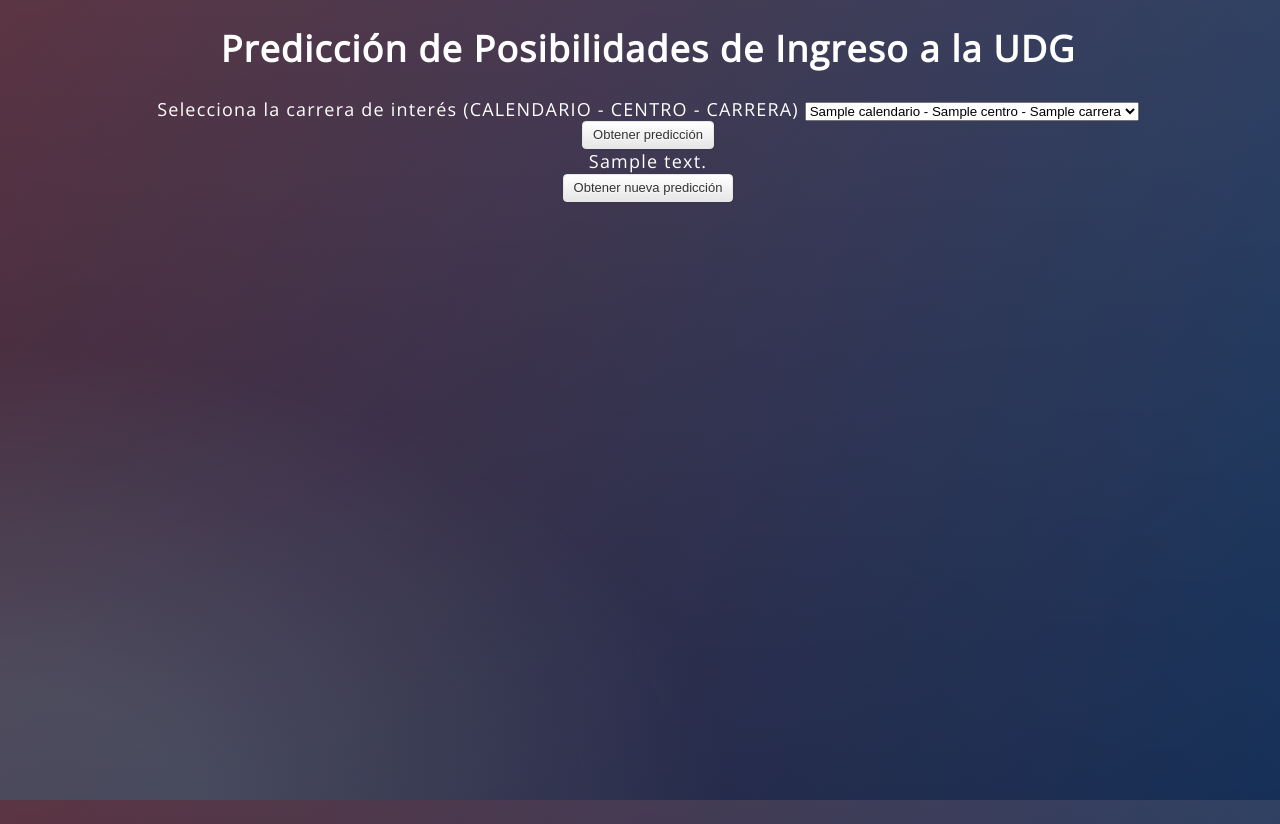
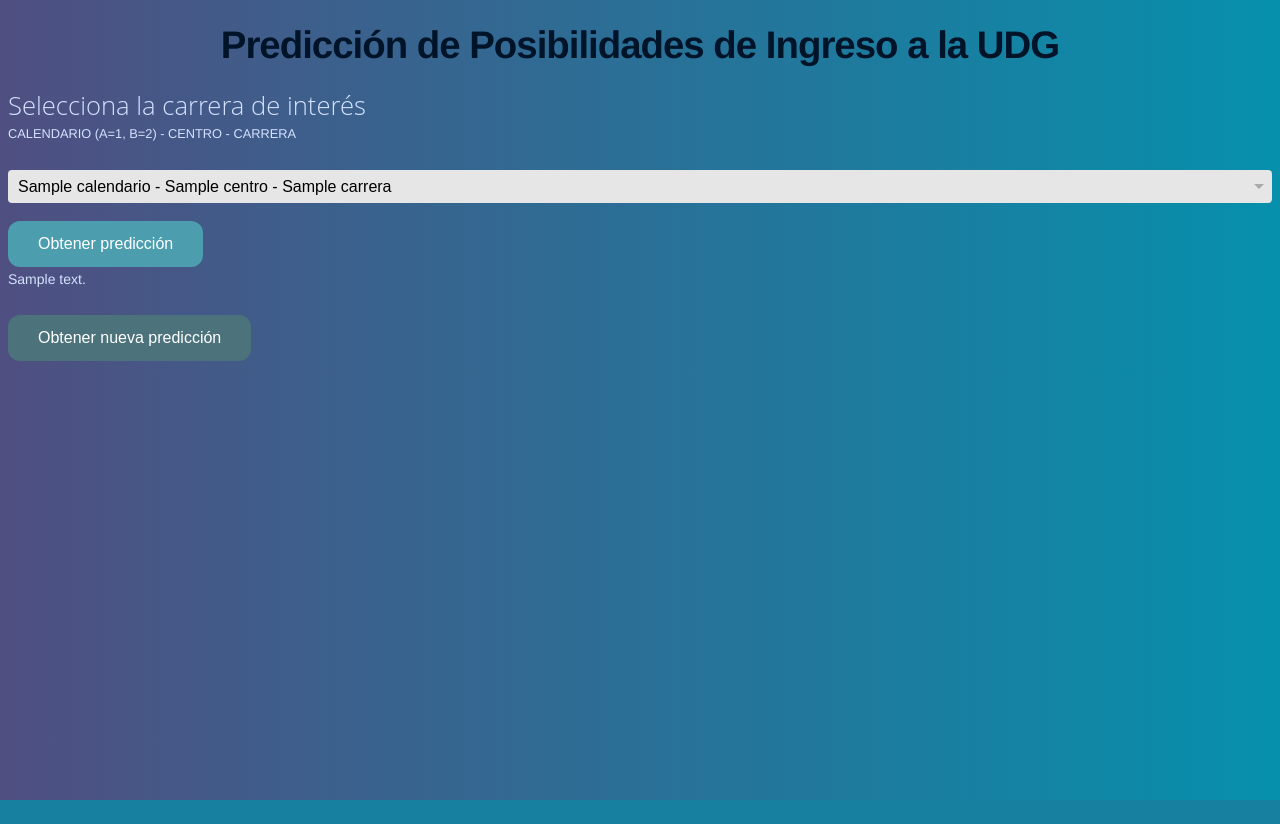
Before and after one commit to doble-eme/modelo_ingreso_udg, a Flask app: template webapp/templates/index.html in a window 1280 px wide. After the commit the page ends 800 px from the top, so only its background shows below. Run offline with Flask 2, Linux system fonts and the light colour scheme; the template is opened without the code that fills it: most values are stand-ins (such as "Sample title", 1, 10 or a date in 2020); parts of the project's set-up code (start-up, migrations or seed data) failed here and were passed over.

Commit message:
Modified stylesheet

```diff
--- a/webapp/static/css/style.css
+++ b/webapp/static/css/style.css
@@ -1,63 +1,98 @@
-@import url(https://fonts.googleapis.com/css?family=Open+Sans);
-.btn { display: inline-block; *display: inline; *zoom: 1; padding: 4px 10px 4px; margin-bottom: 0; font-size: 13px; line-height: 18px; color: #333333; text-align: center;text-shadow: 0 1px 1px rgba(255, 255, 255, 0.75); vertical-align: middle; background-color: #f5f5f5; background-image: -moz-linear-gradient(top, #ffffff, #e6e6e6); background-image: -ms-linear-gradient(top, #ffffff, #e6e6e6); background-image: -webkit-gradient(linear, 0 0, 0 100%, from(#ffffff), to(#e6e6e6)); background-image: -webkit-linear-gradient(top, #ffffff, #e6e6e6); background-image: -o-linear-gradient(top, #ffffff, #e6e6e6); background-image: linear-gradient(top, #ffffff, #e6e6e6); background-repeat: repeat-x; filter: progid:dximagetransform.microsoft.gradient(startColorstr=#ffffff, endColorstr=#e6e6e6, GradientType=0); border-color: #e6e6e6 #e6e6e6 #e6e6e6; border-color: rgba(0, 0, 0, 0.1) rgba(0, 0, 0, 0.1) rgba(0, 0, 0, 0.25); border: 1px solid #e6e6e6; -webkit-border-radius: 4px; -moz-border-radius: 4px; border-radius: 4px; -webkit-box-shadow: inset 0 1px 0 rgba(255, 255, 255, 0.2), 0 1px 2px rgba(0, 0, 0, 0.05); -moz-box-shadow: inset 0 1px 0 rgba(255, 255, 255, 0.2), 0 1px 2px rgba(0, 0, 0, 0.05); box-shadow: inset 0 1px 0 rgba(255, 255, 255, 0.2), 0 1px 2px rgba(0, 0, 0, 0.05); cursor: pointer; *margin-left: .3em; }
-.btn:hover, .btn:active, .btn.active, .btn.disabled, .btn[disabled] { background-color: #e6e6e6; }
-.btn-large { padding: 9px 14px; font-size: 15px; line-height: normal; -webkit-border-radius: 5px; -moz-border-radius: 5px; border-radius: 5px; }
-.btn:hover { color: #333333; text-decoration: none; background-color: #e6e6e6; background-position: 0 -15px; -webkit-transition: background-position 0.1s linear; -moz-transition: background-position 0.1s linear; -ms-transition: background-position 0.1s linear; -o-transition: background-position 0.1s linear; transition: background-position 0.1s linear; }
-.btn-primary, .btn-primary:hover { text-shadow: 0 -1px 0 rgba(0, 0, 0, 0.25); color: #ffffff; }
-.btn-primary.active { color: rgba(255, 255, 255, 0.75); }
-.btn-primary { background-color: #4a77d4; background-image: -moz-linear-gradient(top, #6eb6de, #4a77d4); background-image: -ms-linear-gradient(top, #6eb6de, #4a77d4); background-image: -webkit-gradient(linear, 0 0, 0 100%, from(#6eb6de), to(#4a77d4)); background-image: -webkit-linear-gradient(top, #6eb6de, #4a77d4); background-image: -o-linear-gradient(top, #6eb6de, #4a77d4); background-image: linear-gradient(top, #6eb6de, #4a77d4); background-repeat: repeat-x; filter: progid:dximagetransform.microsoft.gradient(startColorstr=#6eb6de, endColorstr=#4a77d4, GradientType=0);  border: 1px solid #3762bc; text-shadow: 1px 1px 1px rgba(0,0,0,0.4); box-shadow: inset 0 1px 0 rgba(255, 255, 255, 0.2), 0 1px 2px rgba(0, 0, 0, 0.5); }
-.btn-primary:hover, .btn-primary:active, .btn-primary.active, .btn-primary.disabled, .btn-primary[disabled] { filter: none; background-color: #4a77d4; }
-.btn-block { width: 100%; display:block; }
+body {
+	background: rgb(226, 226, 229);
+	background: linear-gradient(90deg, rgba(2,0,36,1) 0%, rgba(79,79,129,1) 0%, rgba(6,144,172,1) 100%);
+  }
 
-* { -webkit-box-sizing:border-box; -moz-box-sizing:border-box; -ms-box-sizing:border-box; -o-box-sizing:border-box; box-sizing:border-box; }
+  h1 {
+	color: rgb(0, 20, 41);
+	font-family: 'Helvetica Neue', sans-serif;
+	font-size: 275px;
+	font-weight: bold;
+	letter-spacing: -1px;
+	line-height: 1;
+	text-align: center; }
 
-html { width: 100%; height:100%; overflow:hidden; }
-
-body {
-	width: 100%;
-	height:100%;
+span {
+	color: rgb(213, 226, 255);
 	font-family: 'Open Sans', sans-serif;
-	background: #092756;
-	color: #fff;
-	font-size: 18px;
-	text-align:center;
-	letter-spacing:1.2px;
-	background: -moz-radial-gradient(0% 100%, ellipse cover, rgba(104,128,138,.4) 10%,rgba(138,114,76,0) 40%),-moz-linear-gradient(top,  rgba(57,173,219,.25) 0%, rgba(42,60,87,.4) 100%), -moz-linear-gradient(-45deg,  #670d10 0%, #092756 100%);
-	background: -webkit-radial-gradient(0% 100%, ellipse cover, rgba(104,128,138,.4) 10%,rgba(138,114,76,0) 40%), -webkit-linear-gradient(top,  rgba(57,173,219,.25) 0%,rgba(42,60,87,.4) 100%), -webkit-linear-gradient(-45deg,  #670d10 0%,#092756 100%);
-	background: -o-radial-gradient(0% 100%, ellipse cover, rgba(104,128,138,.4) 10%,rgba(138,114,76,0) 40%), -o-linear-gradient(top,  rgba(57,173,219,.25) 0%,rgba(42,60,87,.4) 100%), -o-linear-gradient(-45deg,  #670d10 0%,#092756 100%);
-	background: -ms-radial-gradient(0% 100%, ellipse cover, rgba(104,128,138,.4) 10%,rgba(138,114,76,0) 40%), -ms-linear-gradient(top,  rgba(57,173,219,.25) 0%,rgba(42,60,87,.4) 100%), -ms-linear-gradient(-45deg,  #670d10 0%,#092756 100%);
-	background: -webkit-radial-gradient(0% 100%, ellipse cover, rgba(104,128,138,.4) 10%,rgba(138,114,76,0) 40%), linear-gradient(to bottom,  rgba(57,173,219,.25) 0%,rgba(42,60,87,.4) 100%), linear-gradient(135deg,  #670d10 0%,#092756 100%);
-	filter: progid:DXImageTransform.Microsoft.gradient( startColorstr='#3E1D6D', endColorstr='#092756',GradientType=1 );
-
-}
-.login {
-	position: absolute;
-	top: 40%;
-	left: 50%;
-	margin: -150px 0 0 -150px;
-	width:400px;
-	height:400px;
+	font-size: 30px;
+	font-weight: 300;
+	line-height: 32px;
+	margin: 0 0 72px;
+	text-align: center;
 }
 
-.login h1 { color: #fff; text-shadow: 0 0 10px rgba(0,0,0,0.3); letter-spacing:1px; text-align:center; }
 
-input {
-	width: 100%;
-	margin-bottom: 10px;
-	background: rgba(0,0,0,0.3);
+p {
+	color: rgb(213, 226, 255);
+	font-family: 'Helvetica Neue', sans-serif;
+	font-size: 14px;
+	line-height: 24px;
+	margin: 0 0 24px;
+	text-align: justify;
+	text-justify: inter-word;
+}
+
+.input-group,
+.input-group * {
+  margin: 0;
+  padding: 0;
+  position: relative;
+  box-sizing: border-box;
+}
+.input-group {
+  position: relative;
+  background-color: #E6E6E6;
+  border-radius: 4px;
+}
+.input-group select {
+  font-size: 1rem;
+  font-weight: normal;
+  max-width: 100%;
+  padding: 8px 24px 8px 10px;
+  border: none;
+  background-color: transparent;
+    -webkit-appearance: none;
+    -moz-appearance: none;
+  appearance: none;
+}
+.input-group select:active, .input-group select:focus {
+  outline: none;
+  box-shadow: none;
+}
+.input-group:after {
+  content: "";
+  position: absolute;
+  top: 50%;
+  right: 8px;
+  width: 0;
+  height: 0;
+  margin-top: -2px;
+  border-top: 5px solid #aaa;
+  border-right: 5px solid transparent;
+  border-left: 5px solid transparent;
+}
+
+.btn {
+	background-color: #4c9eaf;
 	border: none;
-	outline: none;
-	padding: 10px;
-	font-size: 13px;
-	color: #fff;
-	text-shadow: 1px 1px 1px rgba(0,0,0,0.3);
-	border: 1px solid rgba(0,0,0,0.3);
-	border-radius: 4px;
-	box-shadow: inset 0 -5px 45px rgba(100,100,100,0.2), 0 1px 1px rgba(255,255,255,0.2);
-	-webkit-transition: box-shadow .5s ease;
-	-moz-transition: box-shadow .5s ease;
-	-o-transition: box-shadow .5s ease;
-	-ms-transition: box-shadow .5s ease;
-	transition: box-shadow .5s ease;
-}
-input:focus { box-shadow: inset 0 -5px 45px rgba(100,100,100,0.4), 0 1px 1px rgba(255,255,255,0.2); }
+	border-radius: 12px;
+	color: white;
+	padding: 14px 30px;
+	text-align: center;
+	text-decoration: none;
+	display: inline-block;
+	font-size: 16px;
+  }
+
+  .btn.btn-secondary{
+	background-color: #4c737b;
+	border: none;
+	border-radius: 12px;
+	color: white;
+	padding: 14px 30px;
+	text-align: center;
+	text-decoration: none;
+	display: inline-block;
+	font-size: 16px;
+  }
--- a/webapp/templates/index.html
+++ b/webapp/templates/index.html
@@ -2,20 +2,19 @@
 <html >
   <head>
     <meta charset="UTF-8">
+    <meta name="viewport" content="width=device-width, initial-scale=1.0">
     <title>Predicción Posibilidades de Ingreso UDG</title>
-    <link href='https://fonts.googleapis.com/css?family=Pacifico' rel='stylesheet' type='text/css'>
-    <link href='https://fonts.googleapis.com/css?family=Arimo' rel='stylesheet' type='text/css'>
-    <link href='https://fonts.googleapis.com/css?family=Hind:300' rel='stylesheet' type='text/css'>
-    <link href='https://fonts.googleapis.com/css?family=Open+Sans+Condensed:300' rel='stylesheet' type='text/css'>
     <link rel="stylesheet" href="{{ url_for('static', filename='css/style.css') }}">
   </head>
 
   <body>
-    <h1>Predicción de Posibilidades de Ingreso a la UDG</h1>
+    <h1 style="font-size:3vw">Predicción de Posibilidades de Ingreso a la UDG</h1>
     <form class="form-inline" method="POST" action="{{ url_for('select_value') }}">
         <div class="form-group">
+          <span class="input-group-addon" style="font-size:2vw">Selecciona la carrera de interés</span>
+                <br>
+                <p style="font-size:1vw"> CALENDARIO (A=1, B=2) - CENTRO - CARRERA</p>
             <div class="input-group">
-                <span class="input-group-addon">Selecciona la carrera de interés (CALENDARIO - CENTRO - CARRERA)</span>
                     <select name="seleccion_carrera" class="selectpicker form-control">
                         {% for carrera in carreras %}
                         <option value = "{{ carrera.CALENDARIO }},
@@ -31,12 +30,13 @@
                         {% endfor %}
                     </select>
             </div>
+            <br>
             <button type="submit" class="btn btn-default">Obtener predicción</button>
         </div>
     </form>
-    {{ prediction_text }}
+    <p>{{ prediction_text }}</p>
     <form method="POST" action="/">
-        <button type="submit" class="btn btn-default">Obtener nueva predicción</button>
+        <button type="submit" class="btn btn-secondary">Obtener nueva predicción</button>
     </form>
   </body>
 </html>
```
